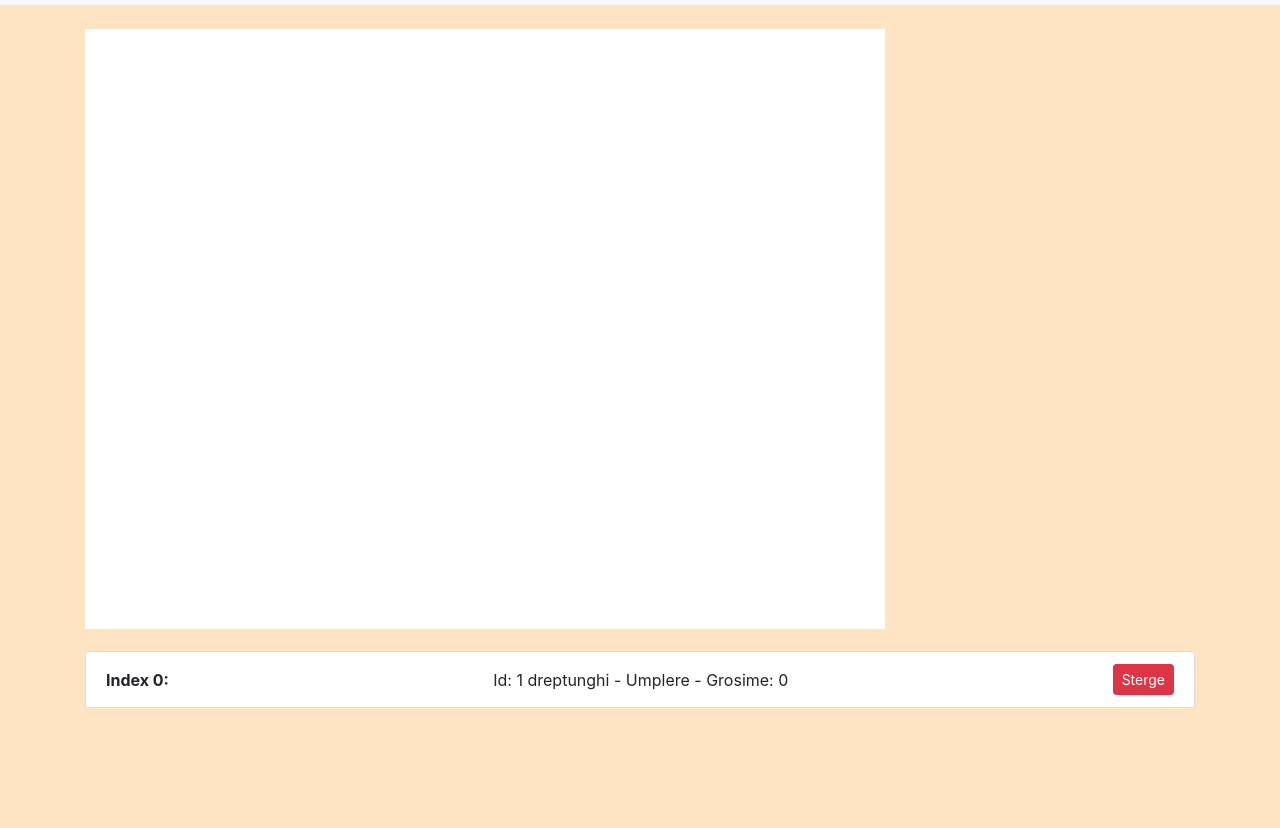
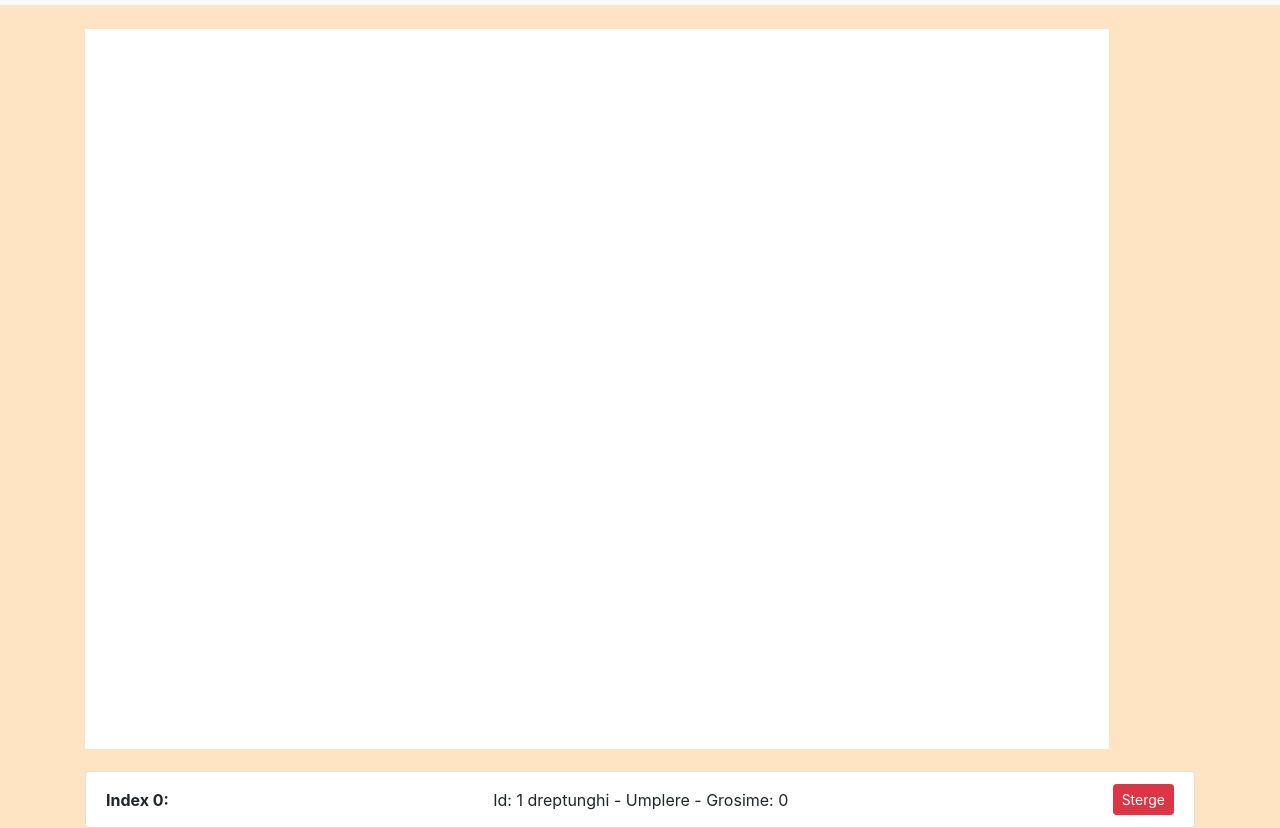
Before and after one commit to sorinalex21/proiect-multimedia, a plain HTML site: page index.html in a window 1280 px wide. Shown: the part 97-925 px from the top of the page. Before the commit the page ends 805 px from the top, so only its background shows below. Drawn offline with nearby package versions, Linux system fonts and the light colour scheme.

Commit message:
Update index.html

```diff
--- a/index.html
+++ b/index.html
@@ -43,7 +43,7 @@
       </div>
     </nav>
     <div class="container mt-4">
-      <canvas id="canvas" width="800" height="600" style="background-color: #ffffff"></canvas>
+      <canvas id="canvas" width="1024" height="720" style="background-color: #ffffff"></canvas>
       <ul id="listaFiguri" class="list-group mt-3"></ul>
     </div>
     <script src="script.js"></script>
```
